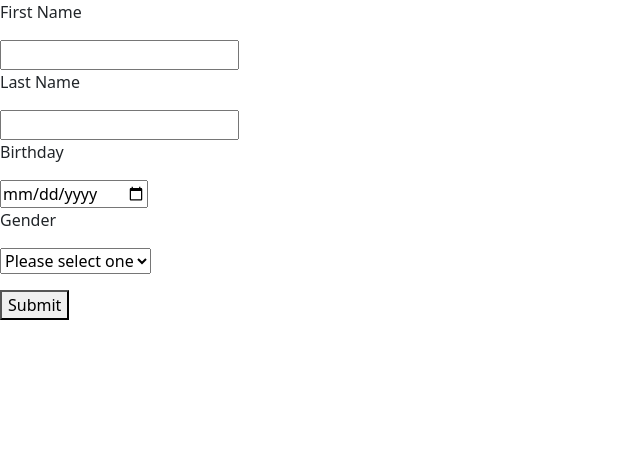
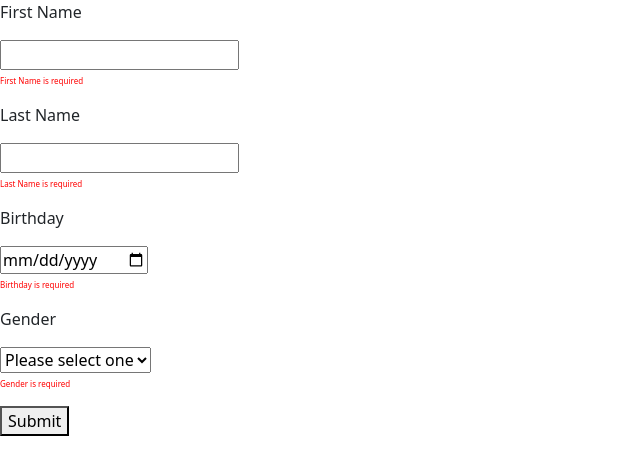
Before and after one commit to Marjorhi/ViteVue-Marjorie, a Vue app: page / in a window 1280 px wide. Shown: the top 474 px of the page, without its empty margins (0-640 px from the left). Built offline with nearby package versions, Linux system fonts and the light colour scheme.

Commit message:
Adding required field

```diff
--- a/src/App.vue
+++ b/src/App.vue
@@ -8,47 +8,68 @@ const selected = ref(''); // Added selected as a ref variable for gender
 const submittedFirstName = ref('');
 const submittedLastName = ref('');
 const submittedBirthday = ref('');
+const selectedGender = ref('');
 
 const handleSubmit = () => {
   submittedFirstName.value = firstName.value;
   submittedLastName.value = lastName.value;
   submittedBirthday.value = birthday.value;
+  selectedGender.value = selected.value;
+
 };
 </script>
 
 <template>
-   <!-- First Name -->
+  <!-- First Name -->
   <div>
     <p>First Name</p>
-    <input v-model="firstName">
+    <input v-model="firstName" required>
+    <!-- Display error message if the field is empty -->
+    <p class="error" v-if="!firstName">First Name is required</p>
   </div>
+
+
   <!-- Last Name -->
   <div>
     <p>Last Name</p>
-    <input v-model="lastName">
+    <input v-model="lastName" required>
+    <!-- Display error message if the field is empty -->
+    <p class="error" v-if="!lastName">Last Name is required</p>
   </div>
+
+
   <!-- Birthday -->
   <div>
     <p>Birthday</p>
-    <input type="date" v-model="birthday">
+    <input type="date" v-model="birthday" required>
+    <p class="error" v-if="!birthday">Birthday is required</p>
   </div>
+
+
   <!-- Gender -->
   <div>
     <p>Gender</p>
-    <select v-model="selected">
+    <select v-model="selected" required>
       <option disabled value="">Please select one</option>
       <option value="female">Female</option>
       <option value="male">Male</option>
       <option value="other">Prefer not to say</option>
     </select>
-    <p v-if="selected === 'female'"></p>
-    <p v-else-if="selected === 'male'"></p>
-    <p v-else></p>
+    <p class="error" v-if="!selected">Gender is required</p>
   </div>
+
   <button @click="handleSubmit">Submit</button>
 
   <!-- Display the submitted information -->
   <p>{{ submittedFirstName }} {{ submittedLastName }}</p>
   <p>{{ submittedBirthday }}</p>
-  <p>{{ selected }}</p>
+  <p>{{ selectedGender }}</p>
 </template>
+
+<style scoped>
+.error {
+  color: red;
+  font-size: 8px;
+  margin-top: 5px;
+}
+</style>
```
